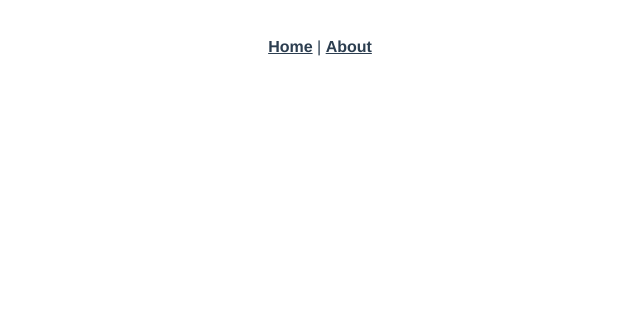
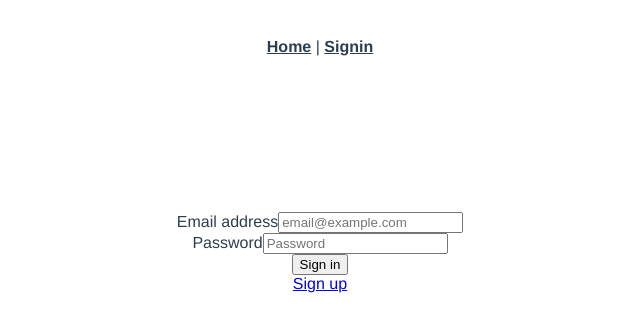
Before and after one commit to vishnu-v-v/app.book-my-show, a Vue app: page /#/signin in a window 1280 px wide. Shown: the top 332 px of the page, without its empty margins (320-960 px from the left). Built offline with nearby package versions, Linux system fonts and the light colour scheme.

Commit message:
Add signin and signup components

```diff
--- a/package.json
+++ b/package.json
@@ -11,7 +11,9 @@
   },
   "dependencies": {
     "axios": "^0.18.0",
-    "vue": "^2.6.6",
+    "bootstrap": "^4.3.1",
+    "bootstrap-vue": "^2.0.0-rc.13",
+    "vue": "^2.6.8",
     "vue-axios": "^2.1.4",
     "vue-router": "^3.0.1",
     "vuex": "^3.0.1"
--- a/src/App.vue
+++ b/src/App.vue
@@ -2,7 +2,7 @@
   <div id="app">
     <div id="nav">
       <router-link to="/">Home</router-link> |
-      <router-link to="/about">About</router-link>
+      <router-link to="/singin">Signin</router-link>
     </div>
     <router-view />
   </div>
--- a/src/router.js
+++ b/src/router.js
@@ -12,13 +12,19 @@ export default new Router({
       component: Home
     },
     {
-      path: "/about",
-      name: "about",
+      path: "/signup",
+      name: "signup",
+      component: () =>
+        import(/* webpackChunkName: "signup" */ "./views/Signup.vue")
+    },
+    {
+      path: "/signin",
+      name: "signin",
       // route level code-splitting
       // this generates a separate chunk (about.[hash].js) for this route
       // which is lazy-loaded when the route is visited.
       component: () =>
-        import(/* webpackChunkName: "about" */ "./views/About.vue")
+        import(/* webpackChunkName: "signin" */ "./views/Signin.vue")
     }
   ]
 });
--- a/src/views/About.vue
+++ /dev/null
@@ -1,5 +0,0 @@
-<template>
-  <div class="about">
-    <h1>This is an about page</h1>
-  </div>
-</template>
--- /dev/null
+++ b/src/views/Signin.vue
@@ -0,0 +1,87 @@
+<template>
+  <form class="form-signin" @submit.prevent="signin">
+    <div class="alert alert-danger" v-if="error">{{ error }}</div>
+    <div class="form-group">
+      <label for="email">Email address</label>
+      <input
+        v-model="email"
+        type="email"
+        class="form-control"
+        id="email"
+        placeholder="email@example.com"
+      />
+    </div>
+    <div class="form-group">
+      <label for="password">Password</label>
+      <input
+        v-model="password"
+        type="password"
+        class="form-control"
+        id="password"
+        placeholder="Password"
+      />
+    </div>
+    <button type="submit" class="btn btn-primary mb-3">Sign in</button>
+    <div>
+      <router-link to="/signup">Sign up</router-link>
+    </div>
+  </form>
+</template>
+
+<script>
+export default {
+  name: "Signin",
+  data() {
+    return {
+      email: "",
+      password: "",
+      error: ""
+    };
+  },
+  created() {
+    this.checkSignedIn();
+  },
+  updated() {
+    this.checkSignedIn();
+  },
+  methods: {
+    signin() {
+      this.$http.plain
+        .post("/signin", { email: this.email, password: this.password })
+        .then(response => this.signinSuccessful(response))
+        .catch(error => this.signinFailed(error));
+    },
+    signinSuccessful(response) {
+      if (!response.data.csrf) {
+        this.signinFailed(response);
+        return;
+      }
+      localStorage.csrf = response.data.csrf;
+      localStorage.signedIn = true;
+      this.error = "";
+      this.$router.replace("/todos");
+    },
+    signinFailed(error) {
+      this.error =
+        (error.response && error.response.data && error.response.data.error) ||
+        "";
+      delete localStorage.csrf;
+      delete localStorage.signedIn;
+    },
+    checkSignedIn() {
+      if (localStorage.signedIn) {
+        this.$router.replace("/todos");
+      }
+    }
+  }
+};
+</script>
+
+<style lang="css">
+.form-signin {
+  width: 70%;
+  max-width: 500px;
+  padding: 10% 15px;
+  margin: 0 auto;
+}
+</style>
```
Also changed, not shown: src/views/Signup.vue (added), 1 other file (tests, documents, lock files or other folders).
